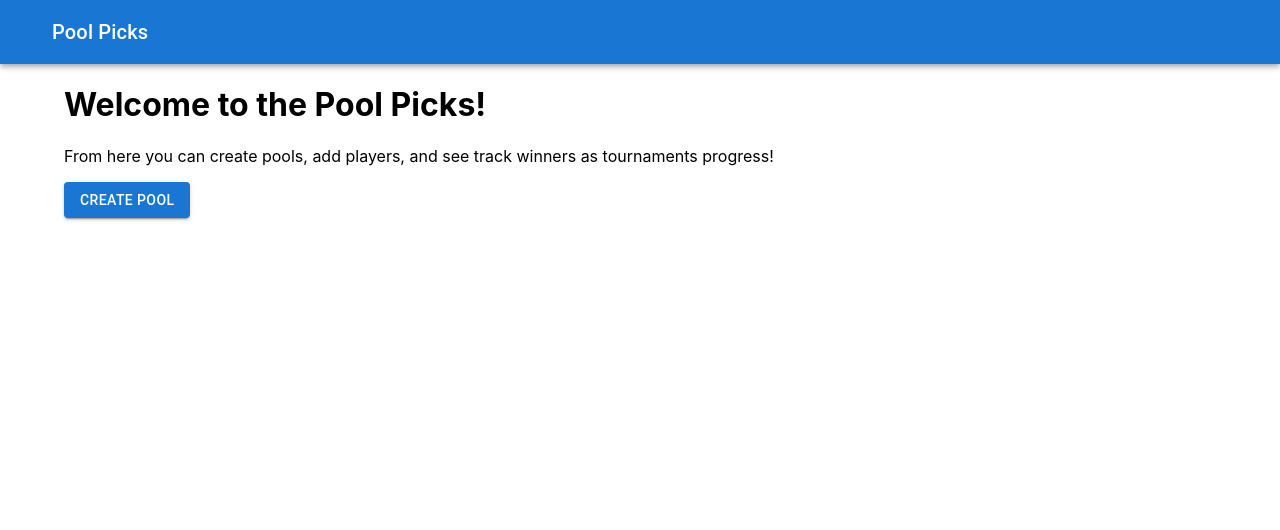
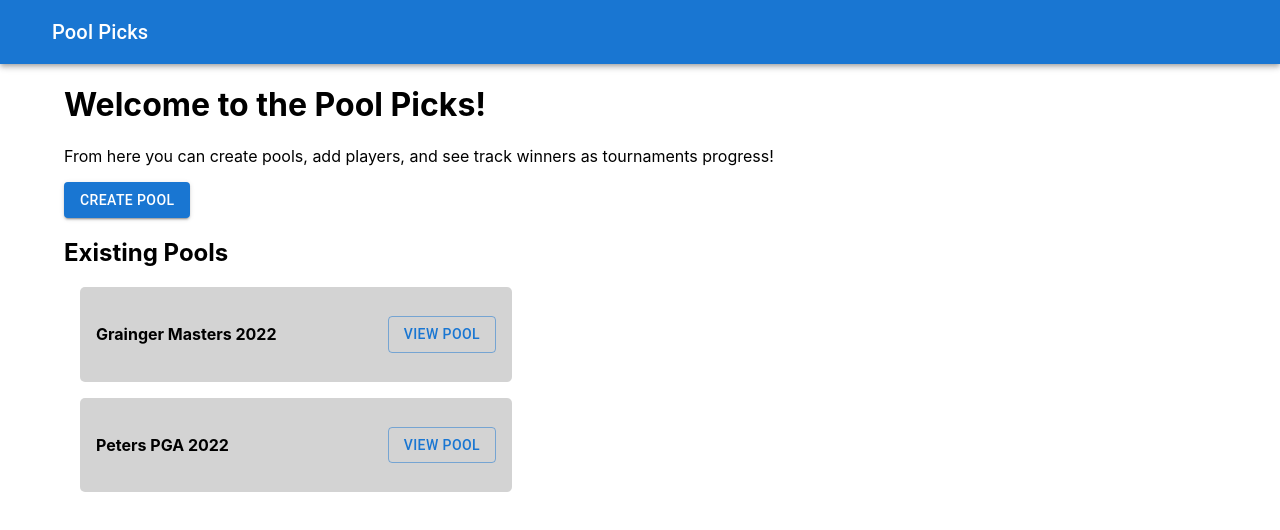
Before and after one commit to murphgrainger/dep-pool-picks, a React (Create React App) app in the folder client/: page / in a window 1280 px wide. Shown: the top 530 px of the page. Built offline with nearby package versions, Linux system fonts and the light colour scheme.

Commit message:
WIP: horizontal card styling

```diff
--- a/client/src/App.css
+++ b/client/src/App.css
@@ -19,3 +19,14 @@
 .App-link {
   color: #61dafb;
 }
+
+.card-horizontal {
+  background-color: lightgray;
+  display: flex;
+  max-width: 400px;
+  justify-content: space-between;
+  align-items: center;
+  margin: 1em;
+  padding: 1em;
+  border-radius: 5px;
+}
--- /dev/null
+++ b/client/src/components/card-horizontal.js
@@ -0,0 +1,12 @@
+import React from 'react';
+import Button from '@mui/material/Button';
+
+export default function CardHorizontal(props) {
+    console.log(props);
+    return (
+        <div className="card-horizontal">
+        <h4>{props.content.name}</h4>
+        <Button variant="outlined" href="/view-pool/:id">View Pool</Button>
+        </div>
+    )
+}
--- a/client/src/pages/Home.js
+++ b/client/src/pages/Home.js
@@ -4,8 +4,24 @@ import Navbar from '../components/navbar';
 
 import Container from '@mui/material/Container';
 import Button from '@mui/material/Button';
+import Card from '@mui/material/Card';
+import Grid from '@mui/material/Grid';
+import CardHorizontal from '../components/card-horizontal';
 
 export default function Home() {
+
+    const pools = [
+        {
+            id: 1,
+            name: 'Grainger Masters 2022',
+            tournament: 'Masters'
+        },{
+            id: 2,
+            name: 'Peters PGA 2022',
+            tournament: 'PGA Tournament'
+        }
+    ]
+
     return (
         <>
          <Navbar/>
@@ -13,7 +29,13 @@ export default function Home() {
             <h1>Welcome to the Pool Picks!</h1>
             <p>From here you can create pools, add players, and see track winners as tournaments progress!</p>
 
-         <Button variant="contained" href="/create-pool">Create Pool</Button>
+            <Button variant="contained" href="/create-pool">Create Pool</Button>
+
+            <div>
+                <h2>Existing Pools</h2>
+                { pools.map(pool => <CardHorizontal content={pool}/>) }
+            </div>
+
          </Container>
         </>
     )
```
